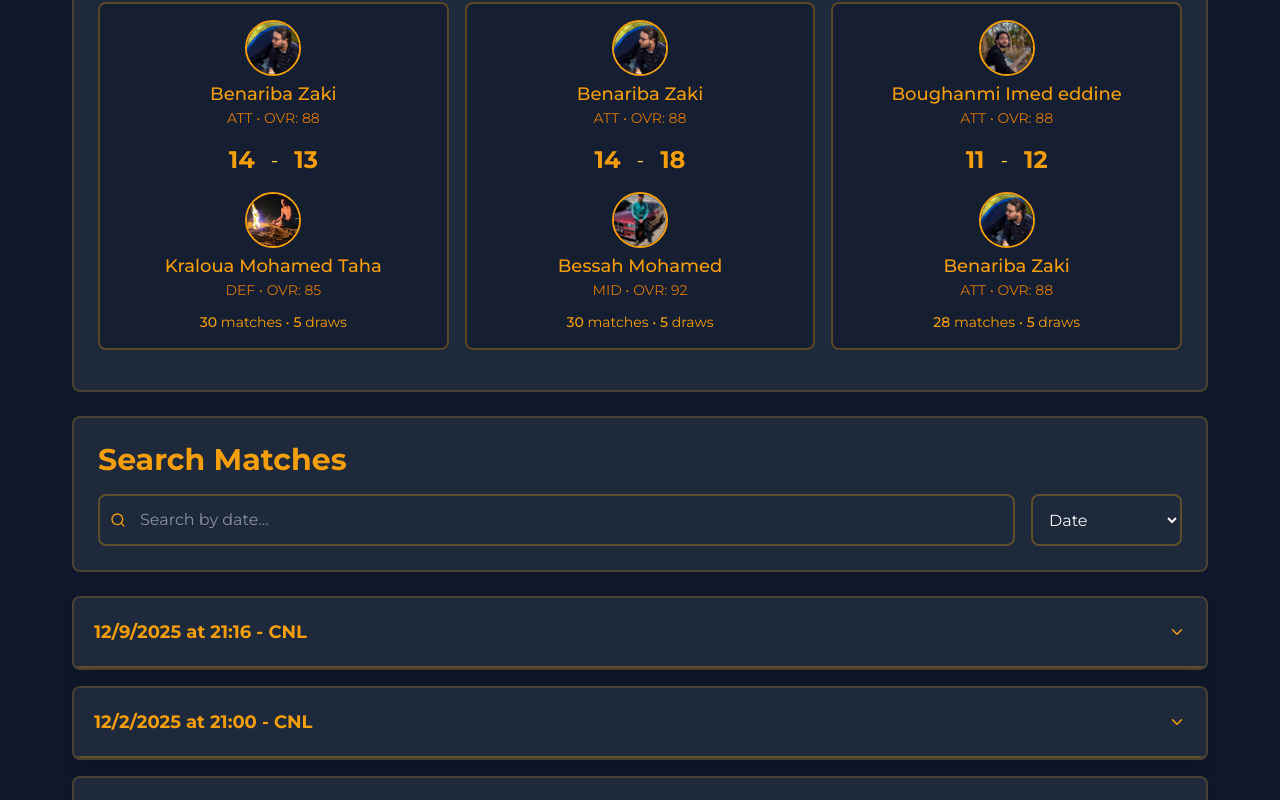
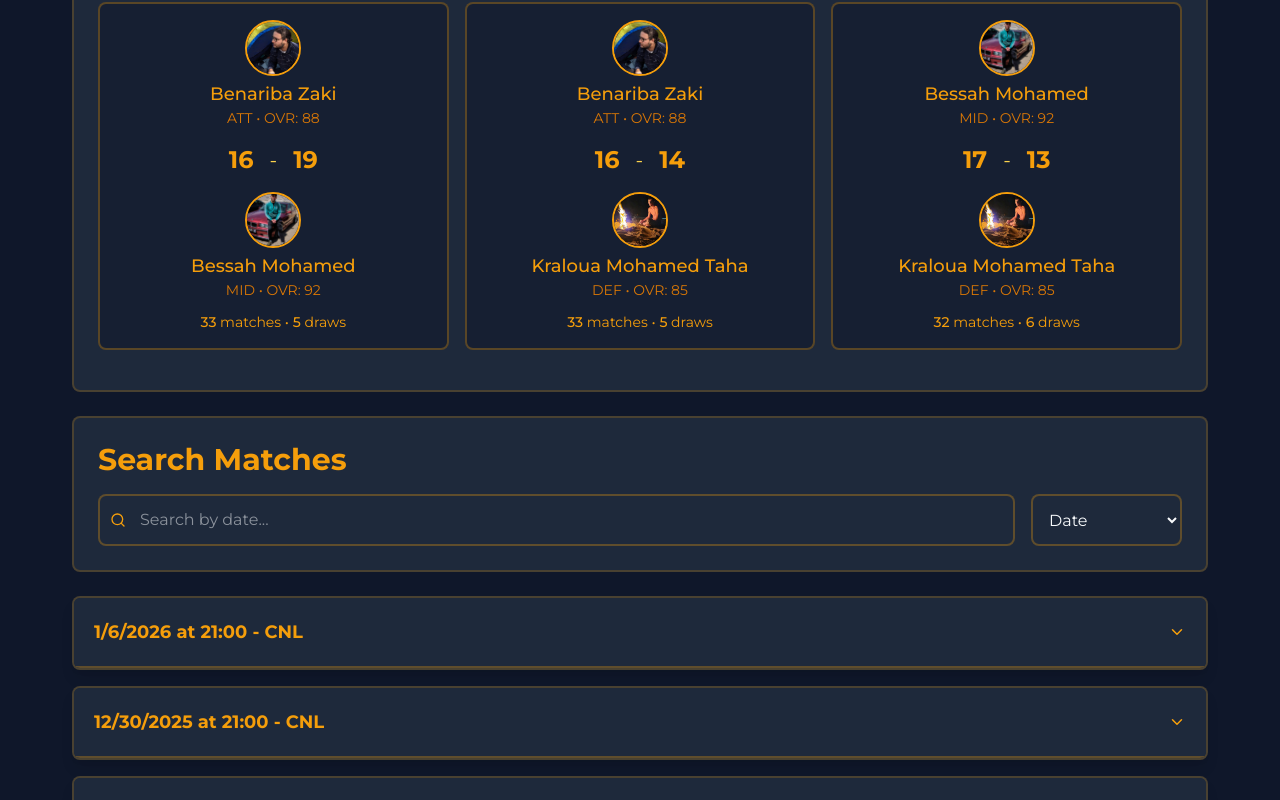
Before and after one commit to fruukyyy/9ahwaTa3Bessah, a React (Vite) app: page /match-history in a window 1280 px wide. Shown: the part 372-1172 px from the top of the page. Built offline with nearby package versions, Linux system fonts and the light colour scheme.

Commit message:
Monthly update 10/01/2026

```diff
--- a/src/data/matches.js
+++ b/src/data/matches.js
@@ -1,4 +1,68 @@
 export const matchesList = [
+  {
+    id: 40,
+    date: "2026-01-06",
+    time: "21:00",
+    location: "CNL",
+    teamA: {
+      players: [1, 31, 5, 18, 2, 8 ],
+      score: 7
+    },
+    teamB: {
+      players: [2, 14, 25, 4, 99, 99],
+      score: 15
+    },
+    mvp: 3,
+    notes: ""
+  },
+  {
+    id: 39,
+    date: "2025-12-30",
+    time: "21:00",
+    location: "CNL",
+    teamA: {
+      players: [1, 7, 5, 2, 15, 25 ],
+      score: 10
+    },
+    teamB: {
+      players: [3, 4, 31, 8, 9, 10],
+      score: 9
+    },
+    mvp: 4,
+    notes: ""
+  },
+  {
+    id: 38,
+    date: "2025-12-23",
+    time: "21:00",
+    location: "CNL",
+    teamA: {
+      players: [3, 5, 2, 8, 15, 25 ],
+      score: 10
+    },
+    teamB: {
+      players: [4, 7, 10, 9, 18, 12],
+      score: 9
+    },
+    mvp: 2,
+    notes: ""
+  },
+  {
+    id: 37,
+    date: "2025-12-16",
+    time: "21:00",
+    location: "CNL",
+    teamA: {
+      players: [1, 7, 8, 15, 12, 16, 2 ],
+      score: 8
+    },
+    teamB: {
+      players: [3, 4, 5, 14, 18, 9, 10],
+      score: 10
+    },
+    mvp: 3,
+    notes: ""
+  },
   {
     id: 36,
     date: "2025-12-09",
```
